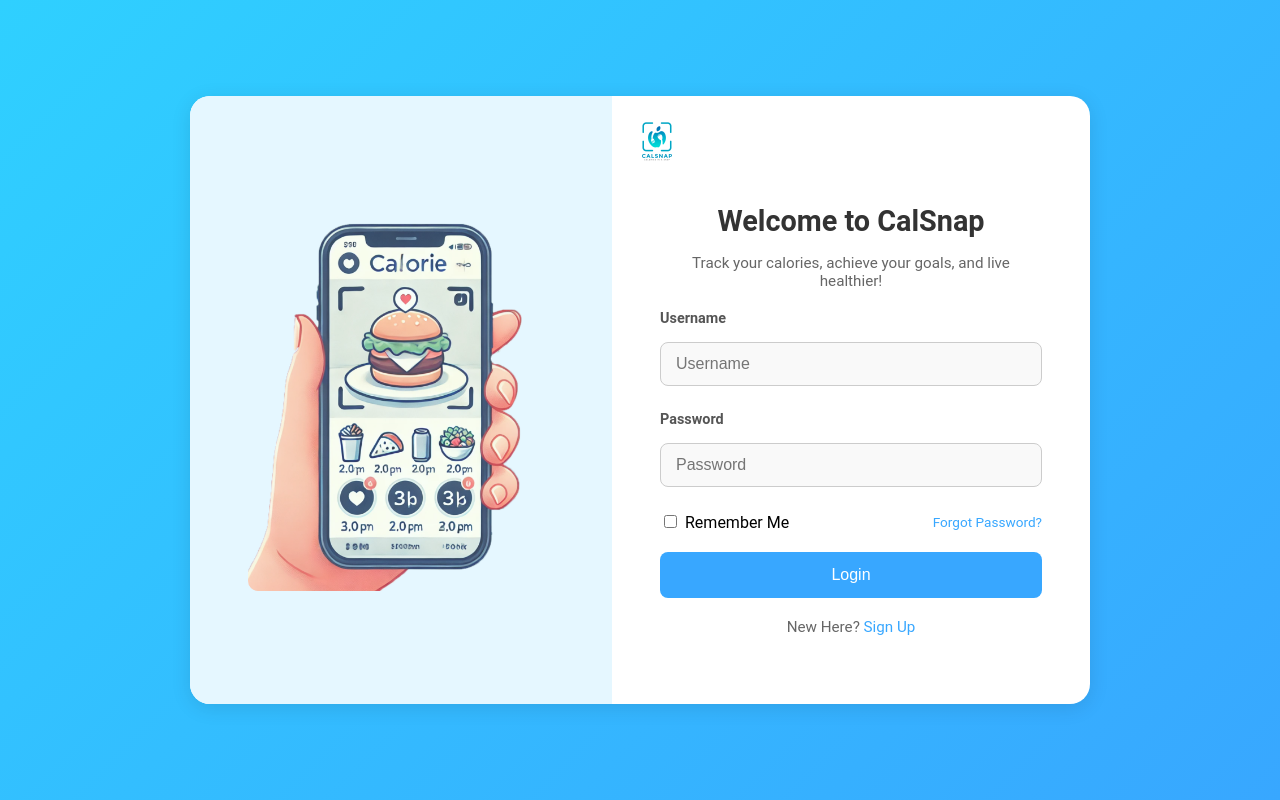
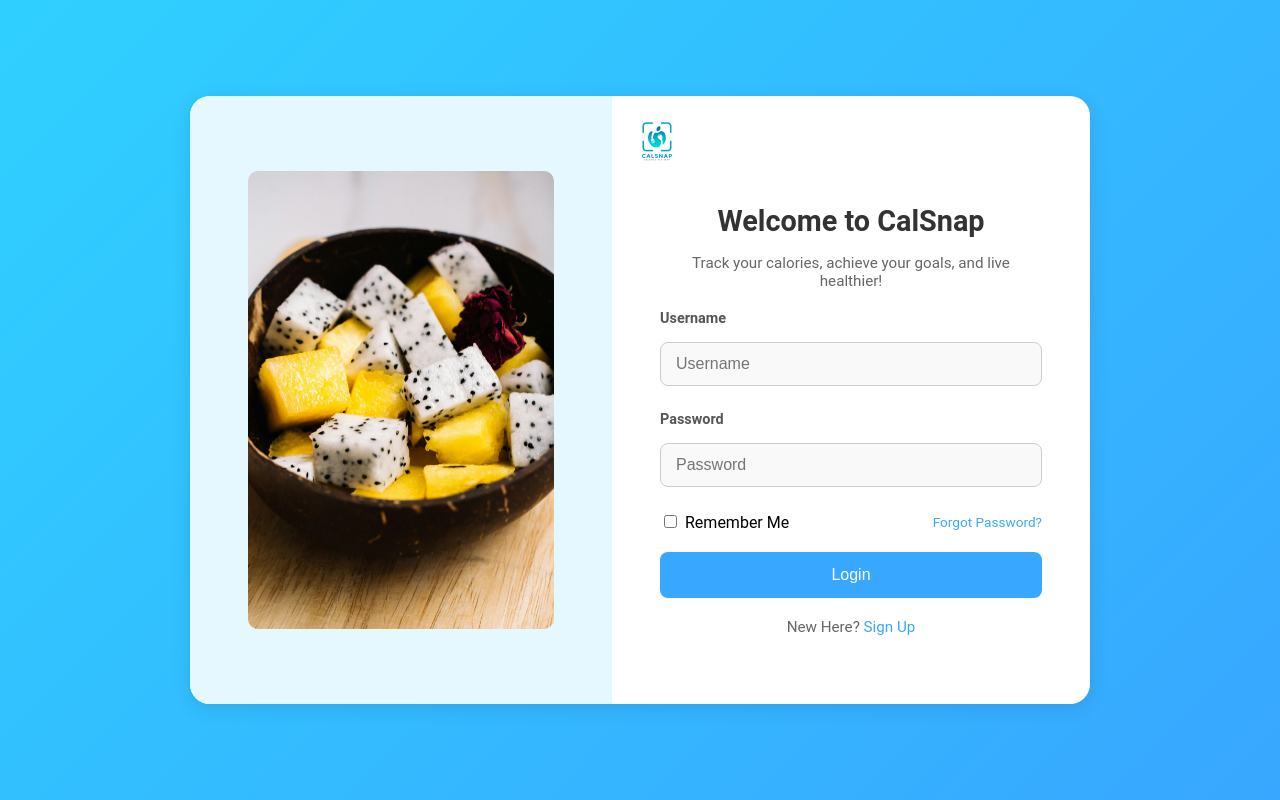
Before and after one commit to arish-panjwani/cal-snap-react, a React (Create React App) app: page /login in a window 1280 px wide. Built offline with nearby package versions, Linux system fonts and the light colour scheme.

Commit message:
Fixes merge issue

```diff
--- a/src/components/ImageSlider.js
+++ b/src/components/ImageSlider.js
@@ -18,14 +18,12 @@
   }, [images.length]);
 
   return (
-    <div>
       <img
-        className="image-slider"
+        className="image-slider logo"
         src={images[currentImageIndex]}
         alt="Sliding images"
         // style={{ width: "20vw", height: "50vh", borderRadius: "20px" }} // Adjust the styling as needed
       />
-    </div>
   );
 };
 
--- a/src/pages/LoginForm.jsx
+++ b/src/pages/LoginForm.jsx
@@ -11,6 +11,11 @@
 import { URLs } from "../api/apiConstant";
 import { APIRequest } from "../api/helper";
 import { useMutation } from "@tanstack/react-query";
+import dish1 from "../../src/assets/img/Dish1.jpg";
+import dish2 from "../../src/assets/img/Dish2.jpg";
+import dish3 from "../../src/assets/img/Dish3.jpg";
+import dish4 from "../../src/assets/img/Dish4.jpeg";
+import ImageSlider from "../components/ImageSlider";
 
 const LoginForm = () => {
   const [email, setEmail] = useState("");
@@ -45,7 +50,8 @@
     <div className="login-container">
       <div className="login-box">
         <div className="login-image">
-          <img src={login_page_img} alt="Calorie Tracking App"/>
+          {/* <img src={login_page_img} alt="Calorie Tracking App"/> */}
+          <ImageSlider imgArr={[dish1, dish2, dish3, dish4]} />
         </div>
         <div className="login-form-box">
           <div className="form-container">
```
